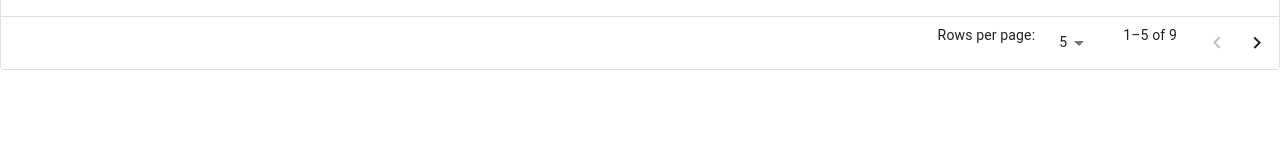
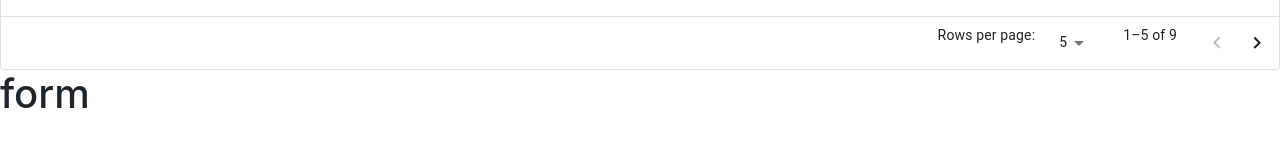
Before and after one commit to KaoParunyu/intern, a React (Create React App) app in the folder client/: page / in a window 1280 px wide. Shown: the part 398-544 px from the top of the page. Built offline with nearby package versions, Linux system fonts and the light colour scheme.

Commit message:
7/9/2566

```diff
--- a/client/src/App.js
+++ b/client/src/App.js
@@ -2,8 +2,9 @@
 //import Container from 'react-bootstrap/Container';
 //import Login from './Login';
 //import Navbar from 'react-bootstrap/Navbar';
-import Foradmin  from './Foradmin';
-import Tabletest from './Tabletest';
+import Tabletest from './Tabletest';import Foradmin  from './Foradmin';
+
+import Problem from './Problem';
 
 
 function App() {
@@ -13,7 +14,7 @@ function App() {
     <div>
     <Foradmin/>
       <Tabletest/>
-
+      <Problem/>
 
 
       </div>
--- a/client/src/Problem.js
+++ b/client/src/Problem.js
@@ -1 +1,29 @@
-Const form =()=>{}
+const form=()=>
+
+(
+
+    <>
+
+    <h1>form</h1>
+    <div>
+
+
+
+    </div>
+
+
+
+
+
+
+
+    </>
+
+
+
+
+
+
+);
+
+export default form;
```
